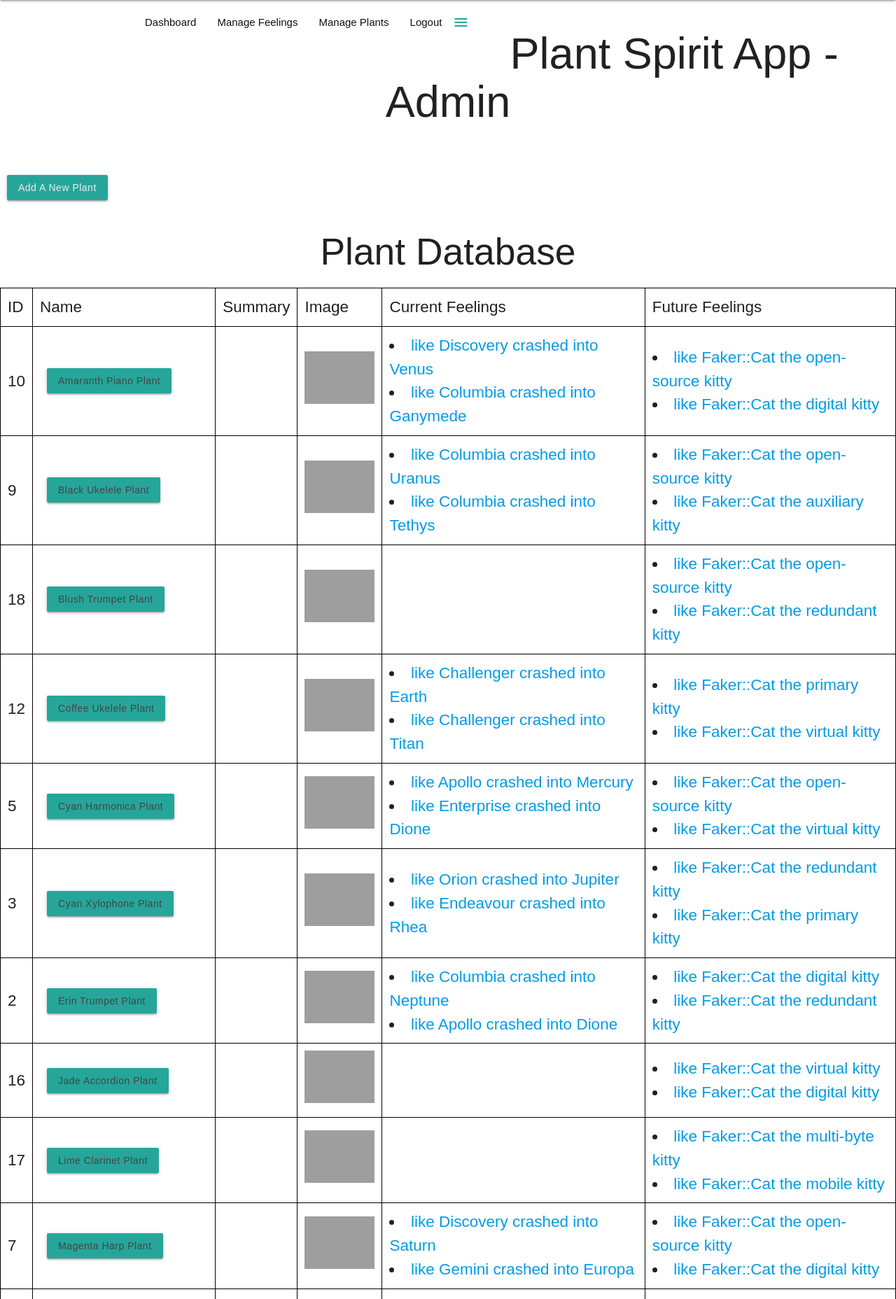
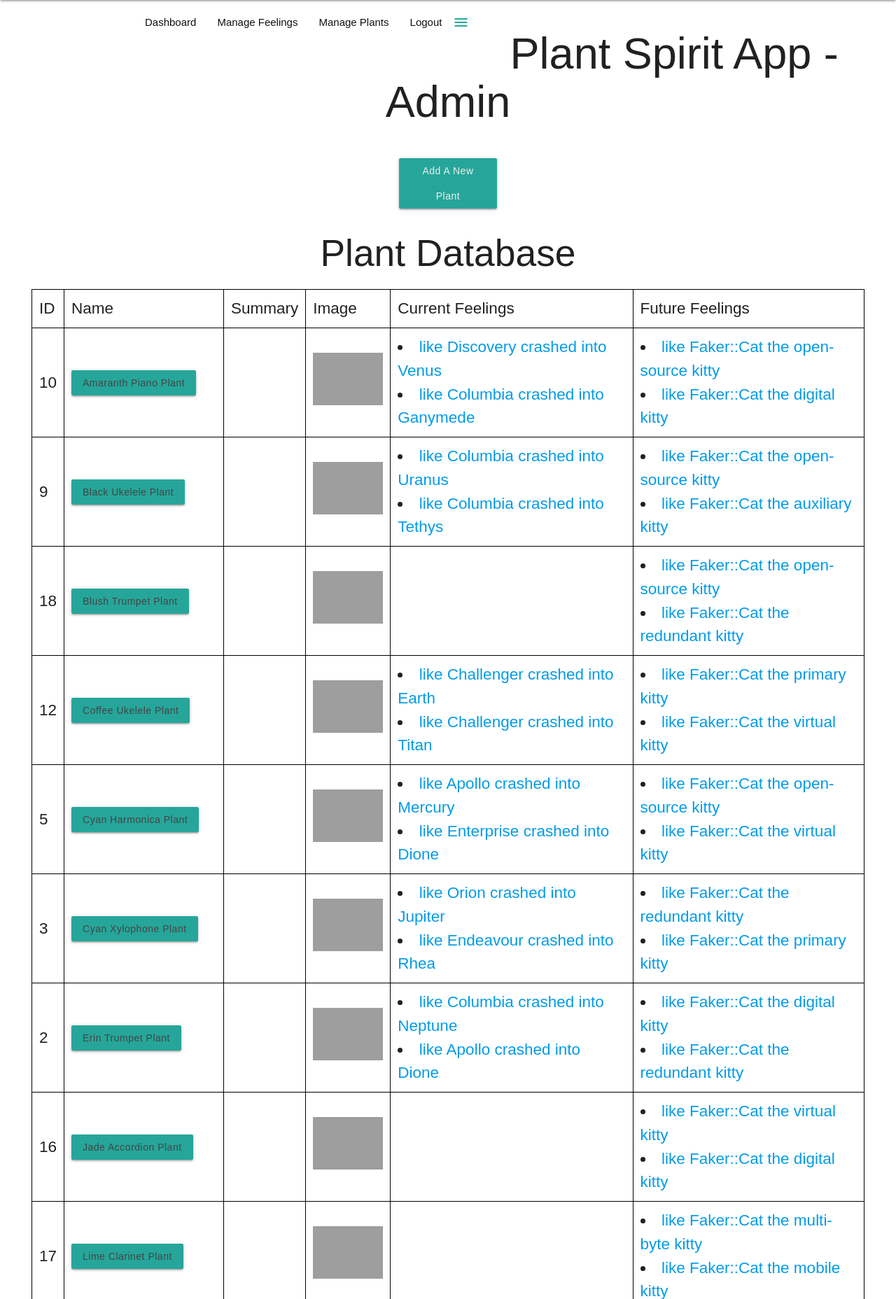
Before and after one commit to catquarks/plant-spirit-admin, a Rails app: page /plants in a window 1280 px wide. Shown: the part 64-1920 px from the top of the page at 70% size. Run offline with Rails 7, Linux system fonts and the light colour scheme; the visitor is signed in with stand-in values (Sample User, id 1); data comes from the database, SQL or seed files in the repository; style sheets or scripts are compiled from the project's sources; parts of the project's set-up code (start-up, migrations or seed data) failed here and were passed over; some libraries are stand-ins or nearby versions; some web fonts are replaced; grey boxes are pictures that could not be loaded.

Commit message:
Sass for plant index view

```diff
--- a/app/assets/stylesheets/application.scss
+++ b/app/assets/stylesheets/application.scss
@@ -60,8 +60,20 @@ p {
   line-height: 2em;
 }
 
-.control-buttons, .errors {
-  margin: auto;
+
+#plants-index {
+  margin: 2em;
+
+  .control-buttons, .errors {
+    margin: auto;
+  }
+
+  a.crud {
+    display: block;
+    margin: auto;
+    width: 10em;
+  }
+
 }
 
 
@@ -96,7 +108,7 @@ p {
   max-height: 8em;
   word-wrap: break-word;
   text-transform: capitalize;
-  margin: 10px;
+  /*margin: 10px;*/
   color: #444;
 }
 
--- a/app/views/plants/index.html.erb
+++ b/app/views/plants/index.html.erb
@@ -1,8 +1,12 @@
+<div id="plants-index">
+	<div class="errors">
 		<%= flash[:notice] if flash[:notice] %>
 		<%= flash[:error] if flash[:error] %>
-<br/>
+	</div>
 
+	<div class="control-buttons">
 		<%= link_to "Add a new Plant", new_plant_path, class: "waves-effect waves-light btn crud" %>
+	</div>
 
 	<h2>Plant Database</h2>
 
@@ -40,3 +44,5 @@
 			<% end %>
 		</tbody>
 	</table>
+
+</div>
```
Lines whose indentation alone changed are shown as unchanged.
